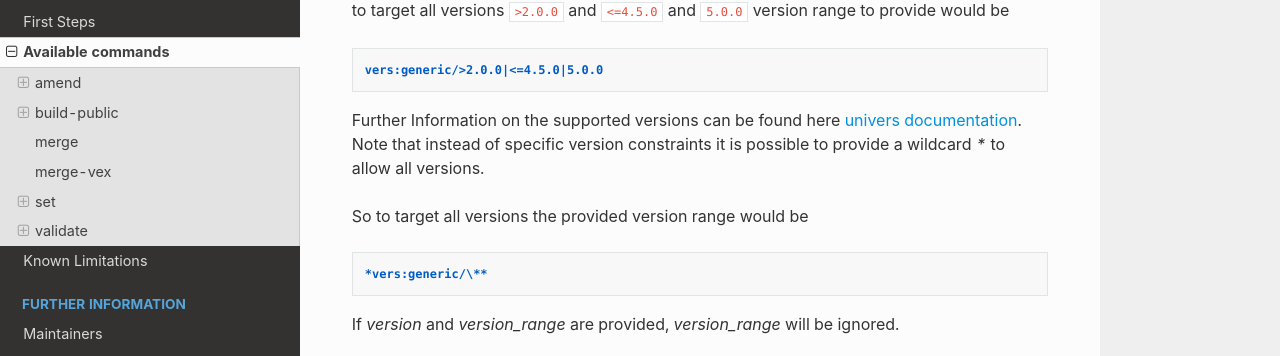
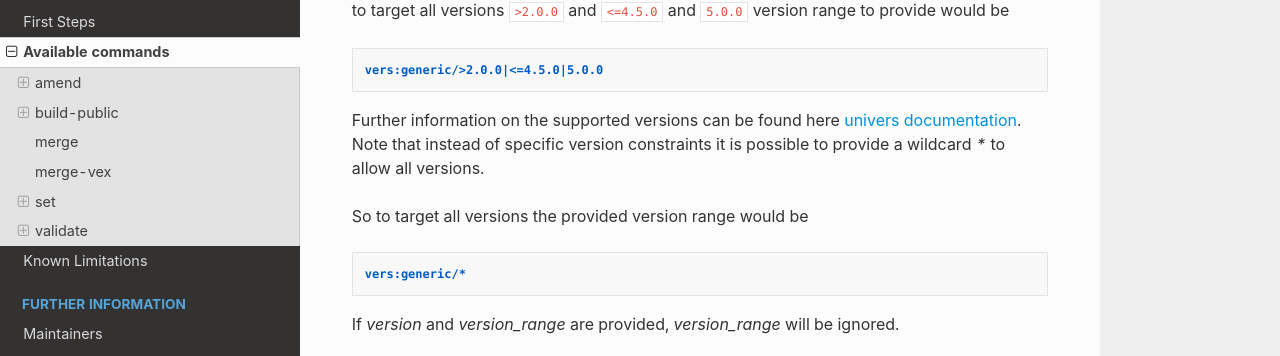
Before and after one commit to Festo-se/cyclonedx-editor-validator, an MkDocs documentation site: the page built from docs/available_commands.md, in a window 1280 px wide and 900 px high, scrolled down 6803 px. Shown: the part 150-506 px from the top of the window. Built offline with MkDocs 1.6.1, drawn with Linux system fonts in a browser that asks for light colours; nearby versions of some CDN libraries; some web fonts are replaced.

Commit message:
docs: grammar

```diff
--- a/docs/available_commands.md
+++ b/docs/available_commands.md
@@ -236,11 +236,11 @@
 
     vers:generic/>2.0.0|<=4.5.0|5.0.0
 
-Further Information on the supported versions can be found here [univers documentation](https://pypi.org/project/univers/). Note that instead of specific version constraints it is possible to provide a wildcard *\** to allow all versions.
+Further information on the supported versions can be found here [univers documentation](https://pypi.org/project/univers/). Note that instead of specific version constraints it is possible to provide a wildcard *\** to allow all versions.
 
 So to target all versions the provided version range would be
 
-    *vers:generic/\**
+    vers:generic/*
 
 If *version* and *version_range* are provided, *version_range* will be ignored.
 
```
